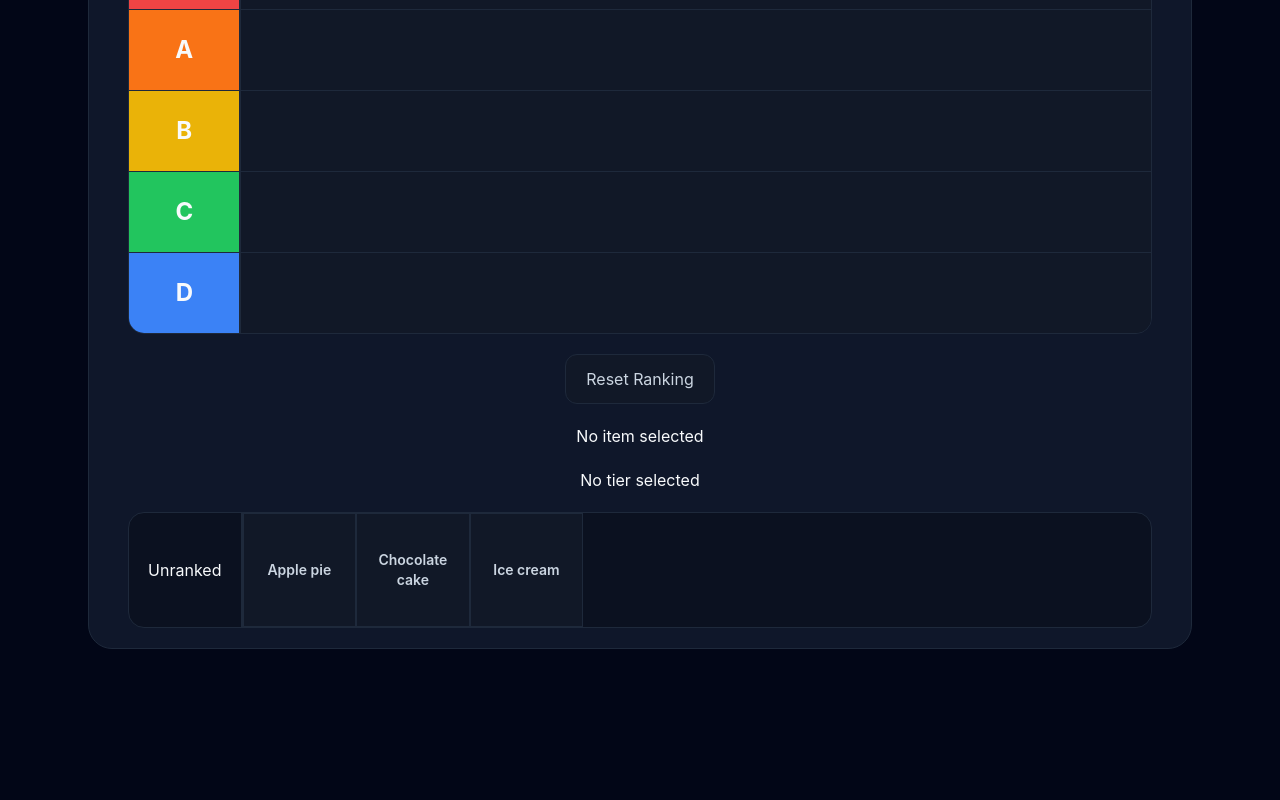
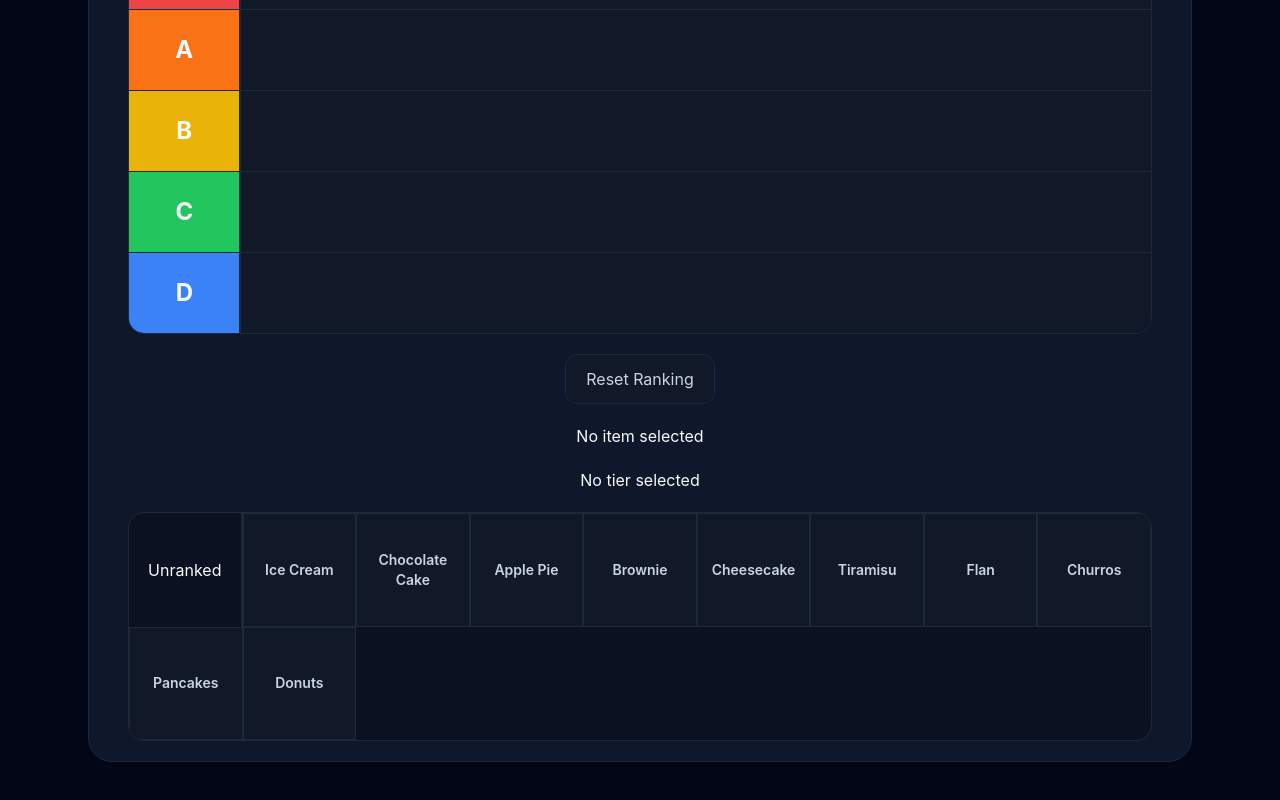
Before and after one commit to SantiG11/ranklab, a React (Vite) app: page /templates/desserts in a window 1280 px wide. Shown: the part 388-1188 px from the top of the page. Before the commit the page ends 1077 px from the top, so only its background shows below. Built offline with nearby package versions, Linux system fonts and the light colour scheme.

Commit message:
added 10 items per template

```diff
--- a/src/features/templates/templateData.ts
+++ b/src/features/templates/templateData.ts
@@ -15,9 +15,22 @@ export const templates: Template[] = [
       { id: "tier-d", name: "D", color: "tier-d", items: [] },
     ],
     unrankedItems: [
-      { id: "spiderman-1", title: "Spider-Man" },
-      { id: "spiderman-2", title: "Green Goblin" },
-      { id: "spiderman-3", title: "Doctor Octopus" },
+      { id: "spiderman-2002", title: "Spider-Man" },
+      { id: "spiderman-2", title: "Spider-Man 2" },
+      { id: "spiderman-3", title: "Spider-Man 3" },
+      { id: "the-amazing-spiderman", title: "The Amazing Spider-Man" },
+      { id: "the-amazing-spiderman-2", title: "The Amazing Spider-Man 2" },
+      { id: "spiderman-homecoming", title: "Spider-Man: Homecoming" },
+      { id: "spiderman-far-from-home", title: "Spider-Man: Far From Home" },
+      { id: "spiderman-no-way-home", title: "Spider-Man: No Way Home" },
+      {
+        id: "spiderman-into-the-spider-verse",
+        title: "Spider-Man: Into the Spider-Verse",
+      },
+      {
+        id: "spiderman-across-the-spider-verse",
+        title: "Spider-Man: Across the Spider-Verse",
+      },
     ],
   },
   {
@@ -34,9 +47,16 @@ export const templates: Template[] = [
       { id: "tier-d", name: "D", color: "tier-d", items: [] },
     ],
     unrankedItems: [
+      { id: "football", title: "Football" },
       { id: "basketball", title: "Basketball" },
-      { id: "football", title: "Football" },
       { id: "tennis", title: "Tennis" },
+      { id: "formula-1", title: "Formula 1" },
+      { id: "boxing", title: "Boxing" },
+      { id: "volleyball", title: "Volleyball" },
+      { id: "swimming", title: "Swimming" },
+      { id: "cycling", title: "Cycling" },
+      { id: "rugby", title: "Rugby" },
+      { id: "baseball", title: "Baseball" },
     ],
   },
   {
@@ -53,9 +73,16 @@ export const templates: Template[] = [
       { id: "tier-d", name: "D", color: "tier-d", items: [] },
     ],
     unrankedItems: [
-      { id: "apple-pie", title: "Apple pie" },
-      { id: "chocolate-cake", title: "Chocolate cake" },
-      { id: "ice-cream", title: "Ice cream" },
+      { id: "ice-cream", title: "Ice Cream" },
+      { id: "chocolate-cake", title: "Chocolate Cake" },
+      { id: "apple-pie", title: "Apple Pie" },
+      { id: "brownie", title: "Brownie" },
+      { id: "cheesecake", title: "Cheesecake" },
+      { id: "tiramisu", title: "Tiramisu" },
+      { id: "flan", title: "Flan" },
+      { id: "churros", title: "Churros" },
+      { id: "pancakes", title: "Pancakes" },
+      { id: "donuts", title: "Donuts" },
     ],
   },
 ];
```
